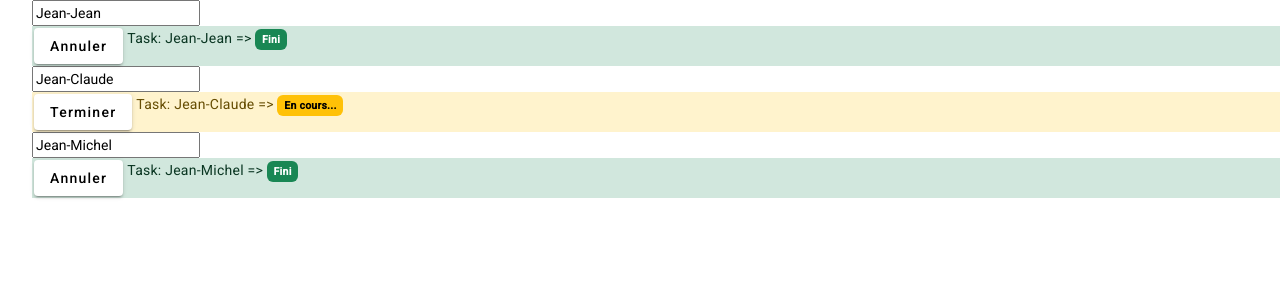
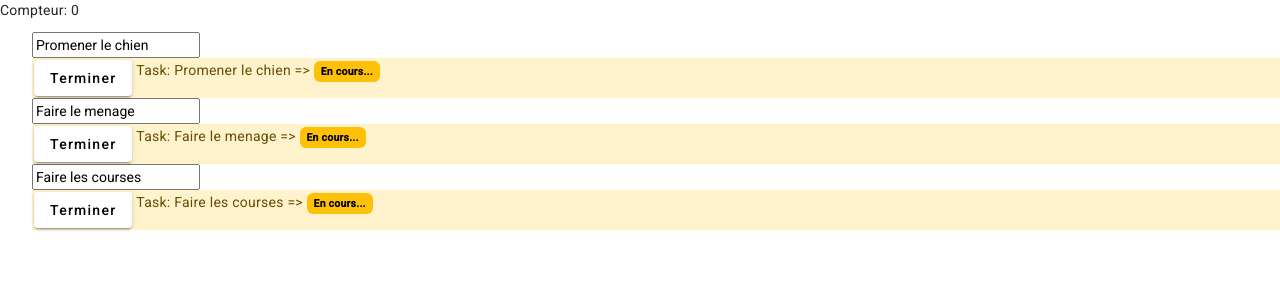
Before and after one commit to formateur357/ANG-JVS1123, an Angular app in the folder todo/: page / in a window 1280 px wide. Shown: the top 300 px of the page. Built offline with nearby package versions, Linux system fonts and the light colour scheme.

Commit message:
add correction

```diff
--- a/todo/src/app/app.component.html
+++ b/todo/src/app/app.component.html
@@ -1,5 +1,4 @@
+<p>Compteur: {{ count }}</p>
 <ul>
-  <app-task [name]="name1" [complete]="complete1"></app-task>
-  <app-task [name]="name2" [complete]="complete2"></app-task>
-  <app-task [name]="name3" [complete]="complete3"></app-task>
+  <app-task *ngFor="let task of tasks; trackBy:trackByFunction" [task]="task" (message)="toggleCount($event)"></app-task>
 </ul>
--- a/todo/src/app/app.component.ts
+++ b/todo/src/app/app.component.ts
@@ -1,4 +1,5 @@
 import { Component } from '@angular/core';
+import { Task } from './class/task.model';
 
 @Component({
   selector: 'app-root',
@@ -7,12 +8,21 @@ import { Component } from '@angular/core';
 })
 export class AppComponent {
   title = 'todo';
+  public count: number = 0;
 
-  public name1: string = 'Jean-Jean';
-  public name2: string = 'Jean-Claude';
-  public name3: string = 'Jean-Michel';
+  public tasks: Task[] = [];
 
-  public complete1: boolean = true;
-  public complete2: boolean = false;
-  public complete3: boolean = true;
+  public toggleCount(state: boolean): void {
+    this.count += state ? 1 : -1;
+  }
+
+  constructor() {
+    this.tasks.push(new Task(1, 'Promener le chien', false, 'Dans le parc'));
+    this.tasks.push(new Task(2, 'Faire le menage', false, 'Aspi'));
+    this.tasks.push(new Task(3, 'Faire les courses', false, 'Liste: ...'));
+  }
+
+  trackByFunction(index: number, item: any): string {
+    return item.id;
+  }
 }
--- /dev/null
+++ b/todo/src/app/class/task.model.ts
@@ -0,0 +1,8 @@
+export class Task {
+  constructor(
+    public id: number,
+    public title: string,
+    public complete: boolean,
+    public description: string
+  ) {}
+}
--- a/todo/src/app/components/task/task.component.html
+++ b/todo/src/app/components/task/task.component.html
@@ -1,8 +1,8 @@
-<input type="text" [(ngModel)]="name">
+<input type="text" [(ngModel)]="task.title">
 <li [class]="getItemVariant()">
   <button mat-raised-button (click)="toggleComplete()">{{ getButtonText() }}</button>
   <p>
-    Task: {{ name }} =>
+    Task: {{ task.title }} =>
     <span [class]="getBadgeVariant()">{{ getComplete() }}</span>
   </p>
 </li>
--- a/todo/src/app/components/task/task.component.ts
+++ b/todo/src/app/components/task/task.component.ts
@@ -1,4 +1,5 @@
-import { Component, Input } from '@angular/core';
+import { Component, EventEmitter, Input, Output } from '@angular/core';
+import { Task } from 'src/app/class/task.model';
 
 @Component({
   selector: 'app-task',
@@ -6,30 +7,31 @@ import { Component, Input } from '@angular/core';
   styleUrls: ['./task.component.scss'],
 })
 export class TaskComponent {
-  @Input() name: string = '';
-  @Input() complete!: boolean;
+  @Input() task!: Task;
+  @Output() message: EventEmitter<boolean> = new EventEmitter<boolean>();
 
   getComplete(): string {
-    return this.complete ? 'Fini' : 'En cours...';
+    return this.task.complete ? 'Fini' : 'En cours...';
   }
 
   getBadgeVariant(): string {
     const variant = 'd-inline float-right badge text-bg-';
 
-    return this.complete ? variant + 'success' : variant + 'warning';
+    return this.task.complete ? variant + 'success' : variant + 'warning';
   }
 
   getItemVariant(): string {
     const variant = 'list-group-item list-group-item-';
 
-    return this.complete ? variant + 'success' : variant + 'warning';
+    return this.task.complete ? variant + 'success' : variant + 'warning';
   }
 
   getButtonText(): string {
-    return this.complete ? 'Annuler' : 'Terminer';
+    return this.task.complete ? 'Annuler' : 'Terminer';
   }
 
   toggleComplete(): void {
-    this.complete = !this.complete;
+    this.task.complete = !this.task.complete;
+    this.message.emit(this.task.complete);
   }
 }
```
Also changed, not shown: 1 other file (tests, documents, lock files or other folders).
